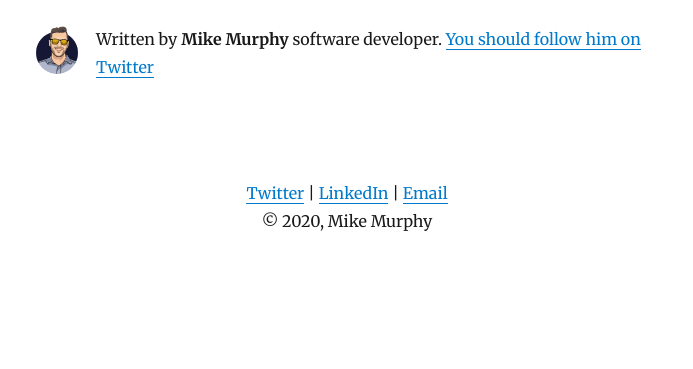
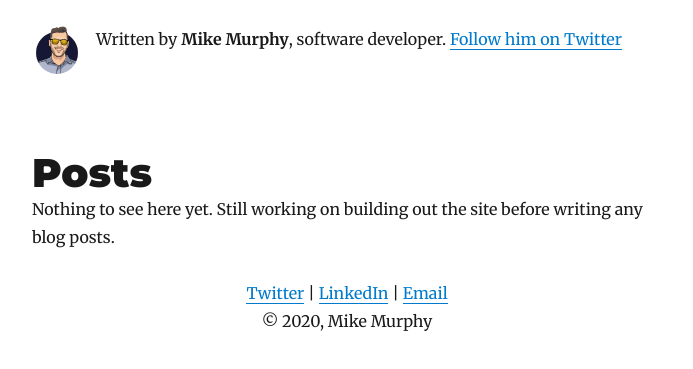
Before and after one commit to mikeymurph77/mikeymurph77.github.io, a Gatsby site: page /blog in a window 1280 px wide. Shown: the part 337-706 px from the top of the page, without its empty margins (293-986 px from the left). Built offline with nearby package versions, Linux system fonts and the light colour scheme; Gatsby itself is replaced by a stand-in of ours; some packages are replaced by stand-ins of ours.

Commit message:
bio and header tweaks on blog

```diff
--- a/src/components/bio.js
+++ b/src/components/bio.js
@@ -10,6 +10,7 @@ import { useStaticQuery, graphql } from "gatsby"
 import Image from "gatsby-image"
 
 import { rhythm } from "../utils/typography"
+import { isMobile } from "react-device-detect";
 
 const Bio = () => {
   const data = useStaticQuery(graphql`
@@ -40,7 +41,7 @@ const Bio = () => {
     <div
       style={{
         display: `flex`,
-        marginBottom: rhythm(2.5),
+        marginBottom: isMobile ? rhythm(1) : rhythm(2.5),
       }}
     >
       <Image
@@ -57,10 +58,10 @@ const Bio = () => {
         }}
       />
       <p>
-        Written by <strong>{author.name}</strong> {author.summary}
+        Written by <strong>{author.name}</strong>, {author.summary}
         {` `}
         <a href={`https://twitter.com/${social.twitter}`}>
-          You should follow him on Twitter
+          Follow him on Twitter
         </a>
       </p>
     </div>
--- a/src/pages/blog.js
+++ b/src/pages/blog.js
@@ -1,10 +1,16 @@
 import React from "react"
 import { Link, graphql } from "gatsby"
+
+import styled from "styled-components";
+import { rhythm } from "../utils/typography"
 
 import Bio from "../components/bio"
 import Layout from "../components/layout"
 import SEO from "../components/seo"
-import { rhythm } from "../utils/typography"
+
+const HeadingTitle = styled.h1`
+  margin: 0;
+`;
 
 const BlogIndex = ({ data, location }) => {
   const siteTitle = data.site.siteMetadata.title
@@ -14,6 +20,8 @@ const BlogIndex = ({ data, location }) => {
     <Layout location={location} title={siteTitle}>
       <SEO title="All posts" />
       <Bio />
+      <HeadingTitle>Posts</HeadingTitle>
+      <p>Nothing to see here yet. Still working on building out the site before writing any blog posts.</p>
       {/* TODO: REMOVE THE FALSE FROM THE CONDITION BELOW */}
       {false && posts.map(({ node }) => {
         const title = node.frontmatter.title || node.fields.slug
```
